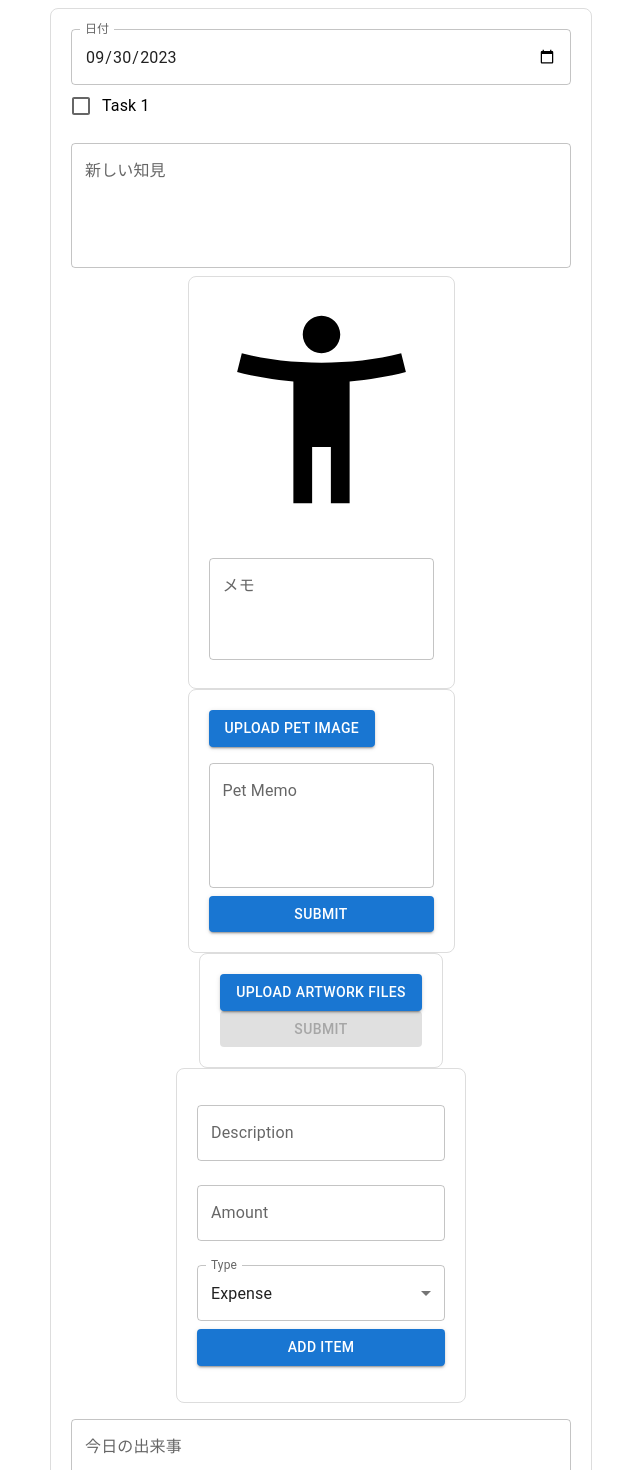
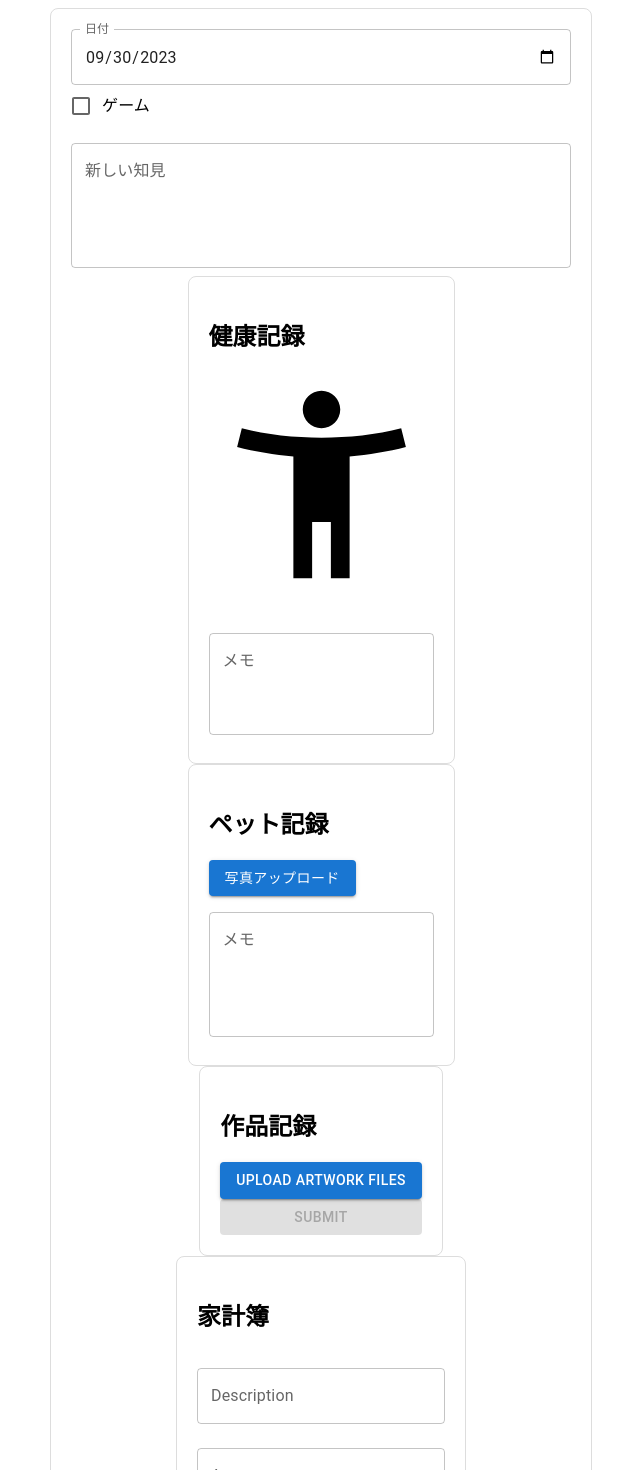
Before and after one commit to WFrog2511/LifeLogManager, a React (Create React App) app in the folder frontend/: page /input in a window 1280 px wide. Shown: the top 1470 px of the page, without its empty margins (319-959 px from the left). Built offline with nearby package versions, Linux system fonts and the light colour scheme.

Commit message:
:lipstick: 各コンポーネントにタイトルを追加し, その他のテキストを日本語化した

```diff
--- a/frontend/src/components/ArtworkUpload.tsx
+++ b/frontend/src/components/ArtworkUpload.tsx
@@ -10,6 +10,10 @@ const ArtworkUploadWrapper = styled.div`
   padding: 20px;
   border: 1px solid #ddd;
   border-radius: 8px;
+`;
+
+const Title = styled.h2`
+  margin-bottom: 20px;
 `;
 
 export const ArtworkUpload: React.FC = () => {
@@ -32,6 +36,7 @@ export const ArtworkUpload: React.FC = () => {
 
   return (
     <ArtworkUploadWrapper>
+      <Title>作品記録</Title>
       <input
         accept="image/*,video/*,model/*"
         style={{ display: 'none' }}
--- a/frontend/src/components/ExpenseTracker.tsx
+++ b/frontend/src/components/ExpenseTracker.tsx
@@ -11,6 +11,10 @@ const ExpenseTrackerWrapper = styled.div`
   padding: 20px;
   border: 1px solid #ddd;
   border-radius: 8px;
+`;
+
+const Title = styled.h2`
+  margin-bottom: 20px;
 `;
 
 type ExpenseItem = {
@@ -53,6 +57,7 @@ export const ExpenseTracker: React.FC = () => {
 
   return (
     <ExpenseTrackerWrapper>
+      <Title>家計簿</Title>
       <TextField
         label="Description"
         value={description}
--- a/frontend/src/components/HealthRecord.tsx
+++ b/frontend/src/components/HealthRecord.tsx
@@ -12,6 +12,10 @@ const HealthRecordWrapper = styled.div`
   padding: 20px;
   border: 1px solid #ddd;
   border-radius: 8px;
+`;
+
+const Title = styled.h2`
+  margin-bottom: 20px;
 `;
 
 const ImageWrapper = styled.div`
@@ -30,6 +34,8 @@ const Marker = styled.div`
   cursor: pointer;
 `;
 
+// TODO: 起床時間/就寝時間 入力欄の実装
+// TODO: 睡眠時間を自動計算する機能の実装
 export const HealthRecord: React.FC = () => {
     const [memo, setMemo] = useState('');
     const [markers, setMarkers] = useState<{x: number, y: number}[]>([]);
@@ -62,6 +68,7 @@ export const HealthRecord: React.FC = () => {
 
     return (
         <HealthRecordWrapper>
+            <Title>健康記録</Title>
             <ImageWrapper ref={imageWrapperRef} onClick={handleImageClick}>
                 <Person style={{ width: '100%', height:'100%', position: 'absolute', top: 0, left: 0 }} />
                 {markers.map((marker, index) => (
--- a/frontend/src/components/PetHealthEntry.tsx
+++ b/frontend/src/components/PetHealthEntry.tsx
@@ -10,6 +10,10 @@ const PetHealthEntryWrapper = styled.div`
   padding: 20px;
   border: 1px solid #ddd;
   border-radius: 8px;
+`;
+
+const Title = styled.h2`
+  margin-bottom: 20px;
 `;
 
 export const PetHealthEntry: React.FC = () => {
@@ -34,6 +38,7 @@ export const PetHealthEntry: React.FC = () => {
 
   return (
     <PetHealthEntryWrapper>
+      <Title>ペット記録</Title>
       <input
         accept="image/*"
         style={{ display: 'none' }}
@@ -43,11 +48,11 @@ export const PetHealthEntry: React.FC = () => {
       />
       <label htmlFor="pet-image-file">
         <Button variant="contained" component="span">
-          Upload Pet Image
+          写真アップロード
         </Button>
       </label>
       <TextField
-        label="Pet Memo"
+        label="メモ"
         multiline
         rows={4}
         value={petMemo}
@@ -55,9 +60,6 @@ export const PetHealthEntry: React.FC = () => {
         variant="outlined"
         margin="normal"
       />
-      <Button variant="contained" color="primary" onClick={handleSubmit}>
-        Submit
-      </Button>
     </PetHealthEntryWrapper>
   );
 };
--- a/frontend/src/pages/InputPage/index.tsx
+++ b/frontend/src/pages/InputPage/index.tsx
@@ -69,12 +69,12 @@ const InputPage: React.FC = () => {
             <FormControlLabel
                 control={
                 <Checkbox
-                    checked={checkboxes['task1'] || false}
+                    checked={checkboxes['ゲーム'] || false}
                     onChange={handleCheckboxChange}
-                    name="task1"
+                    name="ゲーム"
                 />
                 }
-                label="Task 1"
+                label="ゲーム"
             />
             <TextField
                 label="新しい知見"
```
